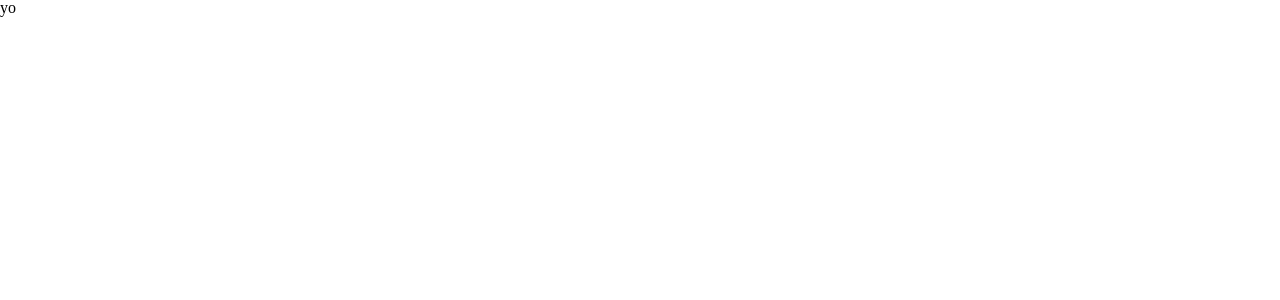
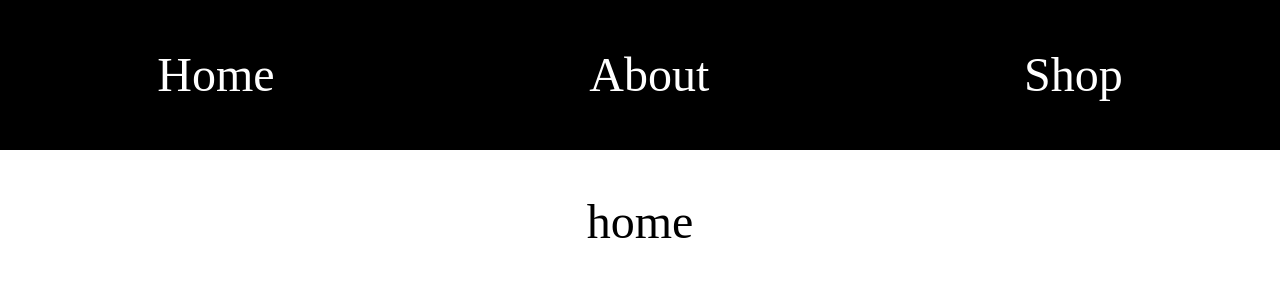
Before and after one commit to Ideopunk/shopping-cart, a React (Create React App) app: page / in a window 1280 px wide. Shown: the top 300 px of the page. Built offline with nearby package versions, Linux system fonts and the light colour scheme.

Commit message:
Initialize basic components for routing, basic css

```diff
--- a/src/App.js
+++ b/src/App.js
@@ -1,12 +1,38 @@
 import React from 'react';
+import {BrowserRouter as Router, Switch, Route, Link} from 'react-router-dom';
 import './styles/App.scss';
 
-function App() {
+const App = () => {
   return (
-    <div className="App">
-yo
-    </div>
+    <Router>
+      <div className="App">
+        <nav className="navbar">
+          <Link to="/">Home</Link>
+          <Link to="/about">About</Link>
+          <Link to="/shop">Shop</Link>
+        </nav>
+        <div className="content">
+          <Switch>
+            <Route exact path="/" component={Home}/>
+            <Route exact path="/about" component={About} />
+            <Route exact path="/shop" component={Shop} />
+          </Switch>
+        </div>
+      </div>
+    </Router>
   );
 }
 
+const Home = () => {
+  return (<div>home</div>)
+}
+
+const About = () => {
+  return (<div>About</div>)
+}
+
+const Shop = () => {
+  return (<div>Shop</div>)
+}
+
 export default App;
--- a/src/styles/App.scss
+++ b/src/styles/App.scss
@@ -1 +1,26 @@
 @import "Reset";
+
+.navbar {
+    min-height: 150px;
+    background-color: black;
+    color: white;
+    display: flex;
+    justify-content: space-around;
+    align-items: center;
+    font-size: 3rem;
+}
+
+.content {
+    display: flex;
+    flex-direction: column;
+    padding-top: 3rem;
+    box-sizing: border-box;
+    font-size: 3rem;
+    justify-content: center;
+    align-items: center;
+}
+
+a {
+   color: white;
+   text-decoration: none;
+}
```
